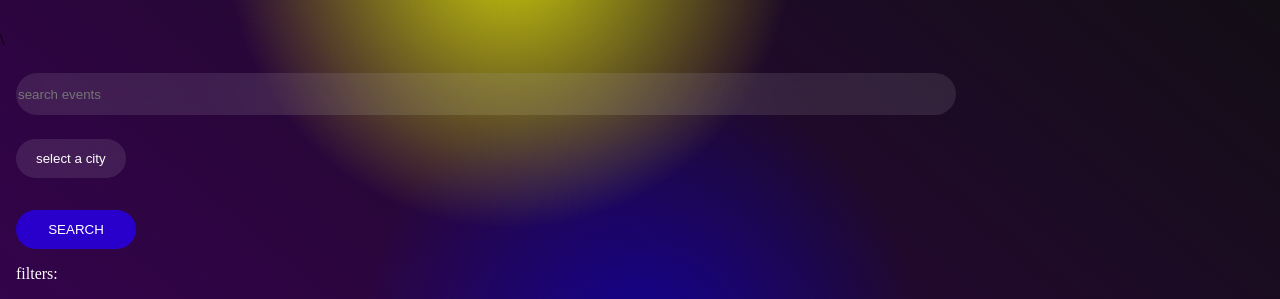
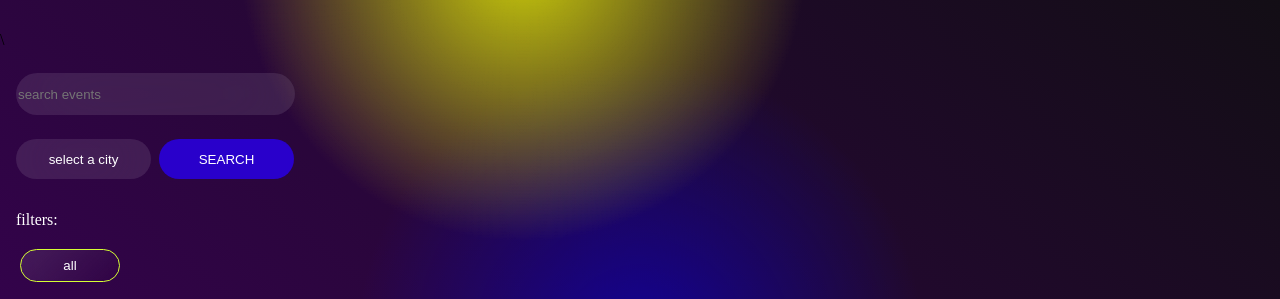
Before and after one commit to MartPowers/mary-power-events4u, a React (Create React App) app in the folder my-app/: page / in a window 1280 px wide. Shown: the part 159-458 px from the top of the page. Built offline with nearby package versions, Linux system fonts and the light colour scheme.

Commit message:
Grouped the drop down menu with the serch btn

```diff
--- a/my-app/src/components/SearchForm/SearchForm.jsx
+++ b/my-app/src/components/SearchForm/SearchForm.jsx
@@ -20,7 +20,7 @@ function SearchForm() {
     <div>
       <form className="search-form">
         <div className="search-form__container">
-          <div className="search-form__group">
+          {/* <div className="search-form__group"> */}
           <input
             type="text"
             id="search"
@@ -30,6 +30,7 @@ function SearchForm() {
           />
           </div>
 
+          <div className="search-form__group">
             <div className="dropdown">
               <button className="dropdown__btn" onClick={toggleDropdown}>
                   {selectedOption || 'select a city'}
@@ -47,10 +48,10 @@ function SearchForm() {
                       ))}
                   </div>
               )}
-          </div>
+          {/* </div> */}
         </div>
 
-        <div className="search-form__group">
+
           <button className="search-form__btn">
             SEARCH
           </button>
--- a/my-app/src/components/SearchForm/SearchForm.scss
+++ b/my-app/src/components/SearchForm/SearchForm.scss
@@ -4,10 +4,12 @@
 .search-form{
 
    &__container{
-    margin: 1rem;
+    margin: 1rem 1rem 0;
    }
     &__group{
-
+        display: flex;
+        flex-direction: row;
+        align-items: baseline;
     }
     &__input{
         background: linear-gradient(135deg, rgba(255,255,255,0.1), rgba(255,255,255,0.1));
@@ -16,7 +18,7 @@
         border-radius: 1.75rem;
         border: none;
         margin: .5rem 0;
-        width: 75%;
+        width: 275px;
         height: 40px;
     }
 
@@ -26,8 +28,9 @@
         border-radius: 30px;
         color: white;
         padding: .75rem 1.25rem;
-        margin: 0rem 1rem;
-        width: 120px;
+        // margin: 0rem 1rem;
+        width: 135px;
+        height: 40px;
     }
 }
 
@@ -41,7 +44,9 @@
         border: none;
         color: white;
         padding: .75rem 1.25rem;
-        margin: 1rem .5rem 1rem 0;
+        margin: 1rem .5rem 1rem 1rem;
+        width: 135px;
+        height: 40px;
     }
 
     &__menu{
```
